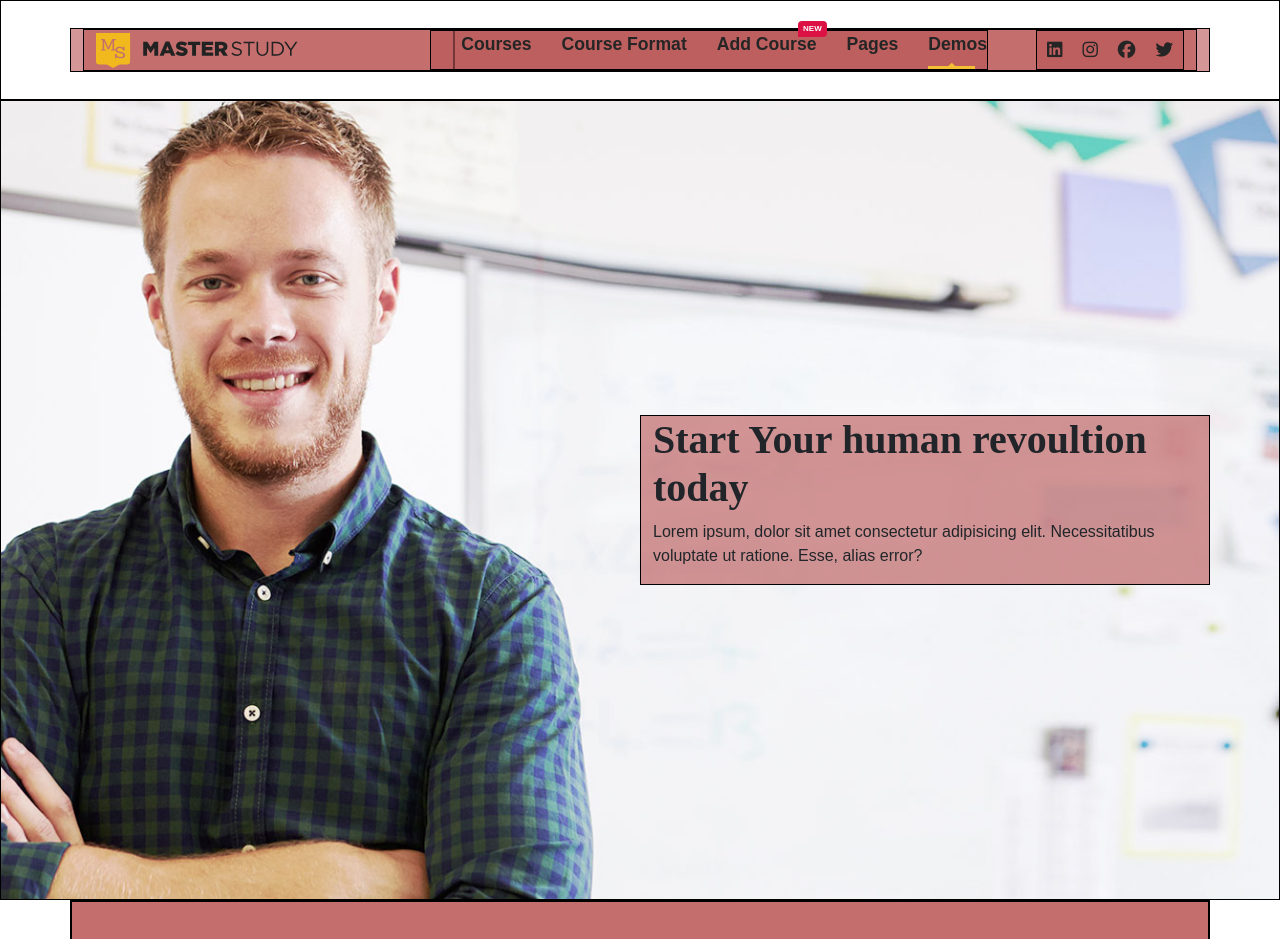
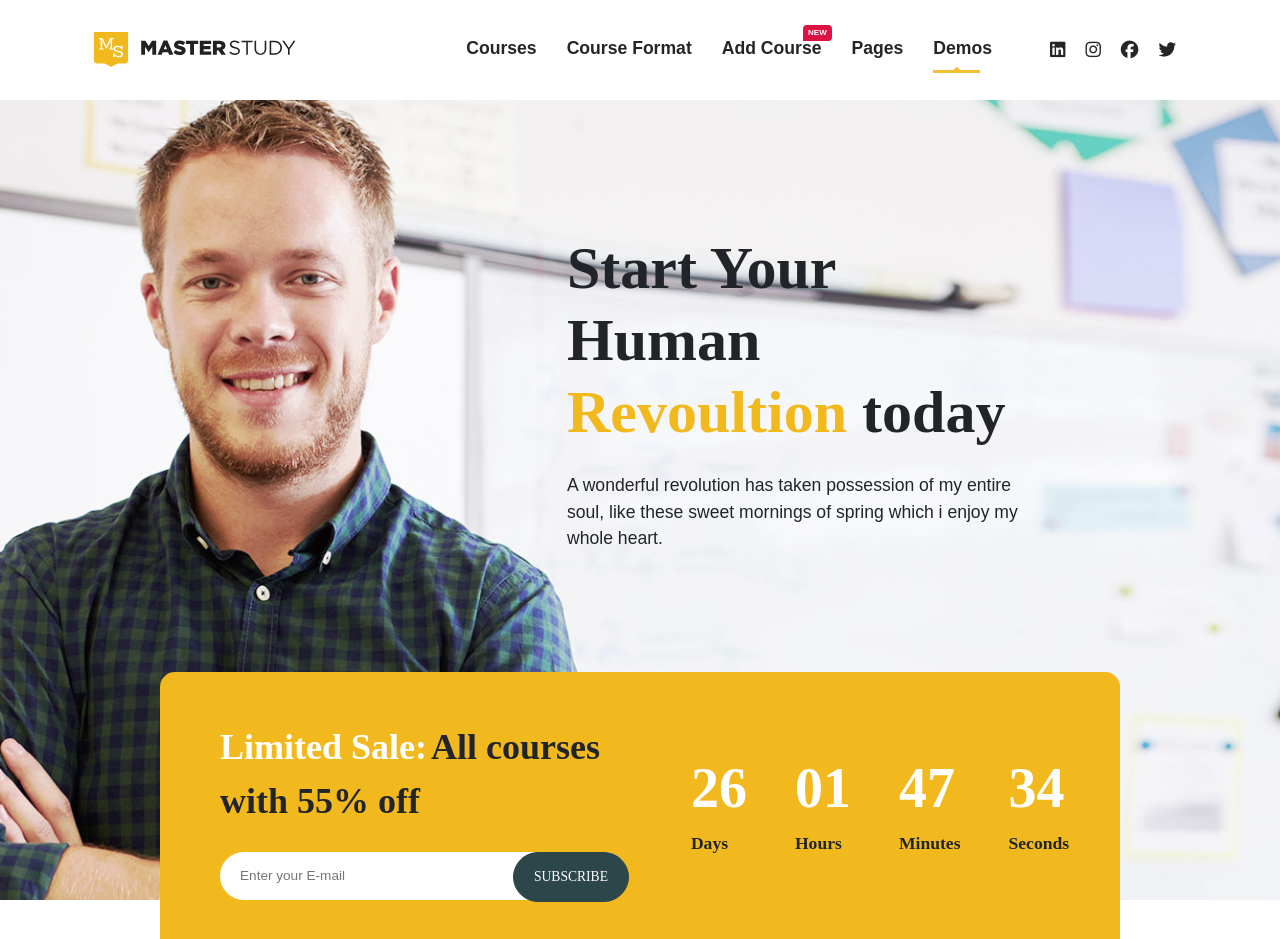
Before and after one commit to Silvia-Du/proj-html-vuejs, a Vue app: page / in a window 1280 px wide. Shown: the top 939 px of the page. Built offline with nearby package versions, Linux system fonts and the light colour scheme; a small style sheet from the web is missing.

Commit message:
Fine cta & count down Provvisorio

```diff
--- a/src/assets/style/global.scss
+++ b/src/assets/style/global.scss
@@ -12,9 +12,16 @@
 
 body{
   font-family: "Barlow", sans-serif;
+  p{
+    font-size: 1.1rem;
+  }
 }
 
 h1, h2{
  font-family: "Roboto Slab", serif;
  font-weight: 700;
 }
+
+h2{
+  font-size: 2.4rem;
+}
--- a/src/assets/style/vars.scss
+++ b/src/assets/style/vars.scss
@@ -1,6 +1,6 @@
 $mainYellow: #f2b71d;
 $darkYellow: #f2b91f;
-
+$buttonColor: #2d4649;
 $titleColor: #252525;
 $textDarkColor: #4d5156;
 
--- a/src/components/AboutComp.vue
+++ b/src/components/AboutComp.vue
@@ -1,14 +1,15 @@
 <template>
   <div class="about">
-    <div class="container debug">
-      <div class="row debug py-5">
-
-        <div class="col-12 col-md-5 debug left py-5 d-flex justify-content-center flex-column align-items-center">
-          <h2 class="mb-5">Hey there, my name is John Doe. I'm the founder of the Brain Academi.</h2>
+    <div class="container">
+      <div class="row py-5">
+        <!-- col left -->
+        <div class="col-12 col-md-5 left py-5 pe-5 d-flex justify-content-center flex-column align-items-center">
+          <h2 class="my-5">Hey there, my name is John Doe. I'm the founder of the Brain Academy.</h2>
           <img src="../assets/img/sign.jpg" alt="signature.jpg">
         </div>
-        <div class="col-12 col-md-7 debug d-flex justify-content-center align-items-center">
-          <p>Lorem ipsum dolor sit amet consectetur adipisicing elit. Explicabo doloribus facere perferendis? Fugit itaque id cupiditate maiores esse distinctio? Placeat eum impedit suscipit recusandae nam velit nemo exercitationem minus hic cupiditate, vero dolore facilis, cum facere eius expedita adipisci error, vitae quidem! Eligendi harum reiciendis ex repellendus nemo debitis inventore?Lorem, ipsum dolor sit amet consectetur adipisicing elit. Iusto repellendus ducimus omnis molestias veniam labore temporibus quam quos! Blanditiis sint nobis officiis autem eaque ex sunt omnis nemo facere explicabo.</p>
+        <!-- col right -->
+        <div class="col-12 col-md-7 pb-3 ps-5 d-flex justify-content-center align-items-center">
+          <p>A wonderful serenity has taken posssession of my entire soul, like these sweet mornings of spring which i enjoy my whole heart. I am alone, and feel the charm of existence in this spot, which  was created for the bliss of soul like mine. I am so happy, my dear friend, so absorbed in the exquisite sense of mere tranquil existance, that i neglect my talents. When, while the lovely valley teems with vapour around me, and the meridian sun strikes the upper surface of the impenetrable foliage of my trees, and but a few stragy gleams steal into the inner sanctuary</p>
         </div>
       </div>
     </div>
@@ -25,6 +26,9 @@ export default {
 
   .about{
     background-color: white;
+    p{
+      font-size: 1.2rem;
+    }
 
   }
 
--- /dev/null
+++ b/src/components/CountDown.vue
@@ -0,0 +1,105 @@
+<template>
+  <div class="call-to-act p-5 d-flex">
+    <div class="container-fluid">
+      <div class="row">
+
+        <div class="col-12 col-md-6 subscribe">
+          <div>
+            <span class="me-1 white">Limited Sale:</span>
+            <span>All courses with 55% off</span>
+          </div>
+          <!-- input -->
+          <div class="input-group mt-4 mb-2 position-relative">
+            <input type="text" class="input-group rounded-pill" placeholder="Enter your E-mail">
+            <button type="button" class="btn btn-primary rounded-pill text-uppercase position-absolute">Subscribe</button>
+          </div>
+        </div>
+
+        <!-- count-down -->
+        <div class="col-12 col-lg-6 count-down d-flex justify-content-center align-items-center">
+          <div class="ms-5">
+            <h2>26</h2>
+            <p>Days</p>
+          </div>
+          <div class="ms-5">
+            <h2>01</h2>
+            <p>Hours</p>
+          </div>
+          <div class="ms-5">
+            <h2>47</h2>
+            <p>Minutes</p>
+          </div>
+          <div class="ms-5">
+            <h2>34</h2>
+            <p>Seconds</p>
+          </div>
+
+        </div>
+      </div>
+    </div>
+  </div>
+</template>
+
+<script>
+export default {
+  name: 'CountDown'
+}
+</script>
+
+<style lang="scss" scoped>
+  @import '../assets/style/vars.scss';
+
+  .call-to-act{
+    position: absolute;
+    bottom: -7%;
+    left: 50%;
+    transform: translate( -50% );
+    width: 75%;
+    border-radius: 15px;
+    background-color: $darkYellow;
+    //subscribe
+    .subscribe, .count-down{
+      width: 50%;
+      span{
+        font-size: 2.25rem;
+        font-family: "Roboto Slab", serif;
+        font-weight: 700;
+      }
+      input{
+        border: 0;
+        padding: 14px 20px;
+        font-size: 0.85rem;
+        color: $textDarkGray;
+      }
+      .btn{
+        top: 0;
+        right: -1px;
+        font-size: 0.85rem;
+        padding: 14px 20px;
+        font-family: "Roboto Slab", serif;
+        background-color: $buttonColor;
+        border-color: $buttonColor;
+        margin-left: -50px;
+      }
+
+    }
+
+    //count-down
+    .count-down{
+      font-family: "Roboto Slab", serif;
+      h2{
+        color: white;
+        font-size: 3.5rem;
+      }
+      p{
+        font-weight: bold;
+        font-size: 1.1rem;
+      }
+    }
+  }
+
+  .white{
+    color: white;
+  }
+
+</style>
--- a/src/components/HeaderComp.vue
+++ b/src/components/HeaderComp.vue
@@ -1,31 +1,33 @@
 <template>
-  <div class="header debug d-flex align-items-center">
-    <div class="container debug d-flex justify-content-center">
+  <div class="header d-flex align-items-center">
+    <div class="container d-flex justify-content-center">
 
       <div class="row">
-        <div class="col-4 debug d-flex align-items-center">
+        <div class="col-4 d-flex align-items-center">
           <img src="../assets/img/MasterStudy-1.svg" alt="logo-svg">
 
           </div>
-        <div class="col-8 d-none d-xl-block debug d-flex">
+        <div class="col-8 d-none d-xl-block d-flex">
           <div class="right d-flex align-items-center justify-content-end">
 
             <!-- Nav -->
-            <nav class="sd-nav debug ">
+            <nav class="sd-nav ">
               <ul class="mb-0">
-                <li v-for="(item, index) in navItems" :key="`nav-${index}`">
+                <li class="mt-2" v-for="(item, index) in navItems" :key="`nav-${index}`">
                   <a :href="item.link">{{item.name}}</a>
+
                   <div :class="{'active': index === indexActive}"
                   class="line-active mt-2 position-relative">
                     <i class="fa-solid fa-caret-up position-absolute"></i>
                   </div>
+
                 </li>
               </ul>
               <span class="badge text-uppercase">New</span>
             </nav>
 
             <!-- SOCIAL -->
-            <div class="social debug ms-5">
+            <div class="social ms-5">
               <a v-for="(icon, index) in socialItems" :key="`icons-${index}`"
               :href="icon.link"><i :class="`fa-brands ${icon.ref}`"></i></a>
             </div>
@@ -33,7 +35,7 @@
 
 
         </div>
-        <div class="_toggler col-8 d-xl-none d-flex justify-content-end align-items-center debug">
+        <div class="_toggler col-8 d-xl-none d-flex justify-content-end align-items-center">
           <i class="fa-solid fa-bars"></i>
         </div>
 
@@ -90,7 +92,7 @@ export default {
           padding: 4px 5px;
           border-radius: 4px 4px 4px 0;
           position: absolute;
-          top: -10px;
+          top: -2px;
           left: 66%;
         }
       }
--- a/src/components/mainComp.vue
+++ b/src/components/mainComp.vue
@@ -1,17 +1,19 @@
 <template>
   <div>
     <!-- JUMBOTRON -->
-    <div class="jumbotron debug d-flex align-items-center">
+    <div class="jumbotron d-flex align-items-center">
+
       <div class="container">
         <div class="row d-flex justify-content-end">
-
-          <div class="col-12 col-md-6 text-box debug">
-            <h1>Start Your human revoultion today</h1>
-            <p>Lorem ipsum, dolor sit amet consectetur adipisicing elit. Necessitatibus voluptate ut ratione. Esse, alias error?</p>
+          <div class="col-12 col-md-5 text-box">
+            <h1 class="mb-4">Start Your Human <span style="color: #f2b91e">Revoultion</span>  today</h1>
+            <p>A wonderful revolution has taken possession of my entire soul, like these sweet mornings of spring which i enjoy my whole heart.</p>
           </div>
         </div>
+      </div>
 
-      </div>
+      <CountDown />
+
     </div>
 
     <AboutComp />
@@ -34,9 +36,10 @@
 import AboutComp from './AboutComp.vue';
 import CoursesComp from './CoursesComp.vue';
 import ContainerFullW from './ContainerFullW.vue';
+import CountDown from './CountDown.vue';
 export default {
     name: "MainComp",
-    components: { AboutComp, CoursesComp, ContainerFullW }
+    components: { AboutComp, CoursesComp, ContainerFullW, CountDown }
 }
 </script>
 
@@ -47,6 +50,15 @@ export default {
   background-image: url(../assets/img/slide-1.jpg);
   background-size: cover;
   background-position: center;
+  position: relative;
+  h1{
+    font-size: 3.75rem;
+  }
+
+  .col-12{
+    margin-right: 180px;
+    margin-bottom: 200px;
+  }
 }
 
 </style>
```
